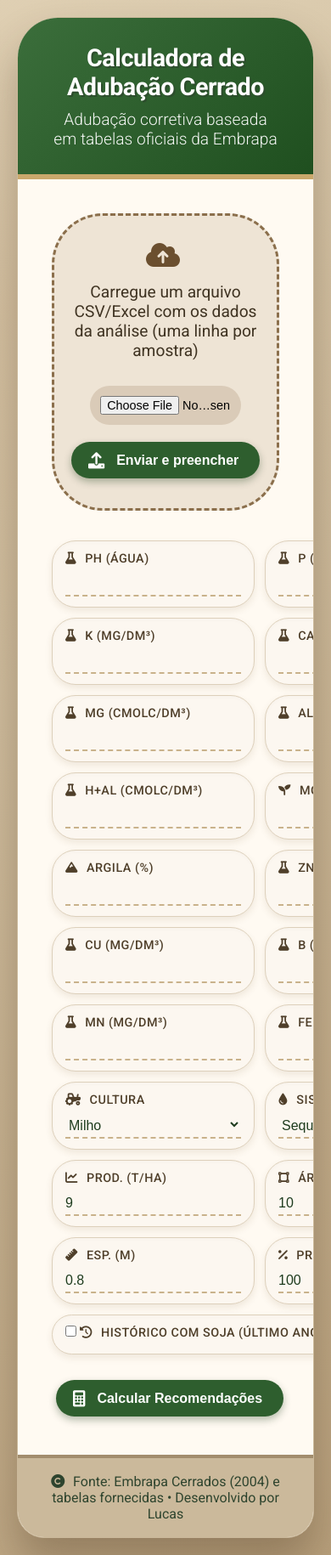
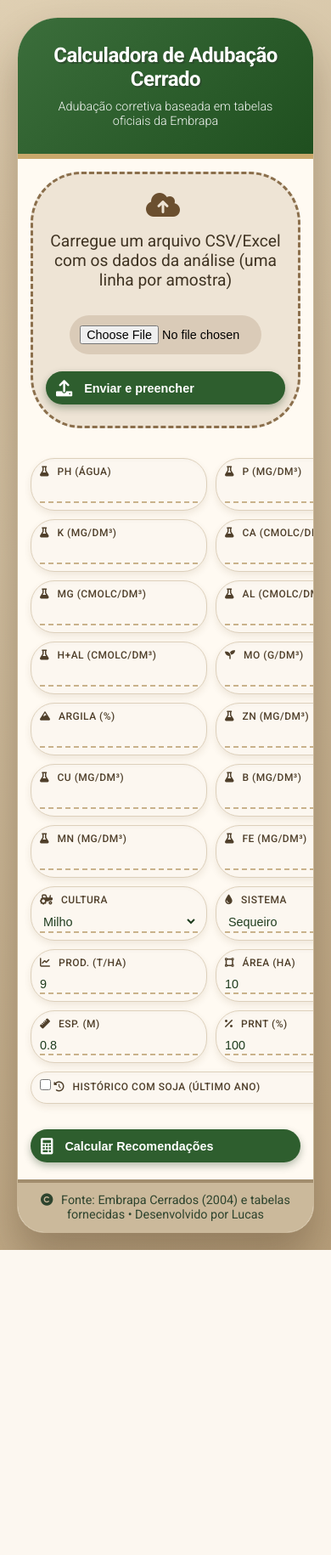
Before and after one commit to Lucazvfx/calculadora-adubacao-cerrado, a Flask app: page / in a window 390 px wide. Shown: the whole page at 85% size. After the commit the page ends 1471 px from the top, so only its background shows below. Run offline with Flask 2, Linux system fonts and the light colour scheme.

Commit message:
index responsivo

```diff
--- a/templates/index.html
+++ b/templates/index.html
@@ -245,43 +245,98 @@
         .fa, .fas, .far { margin-right: 6px; }
 
         /* Melhorias para mobile */
-        @media (max-width: 700px) {
-            header h1 { font-size: 1.8rem; }
-            header .icon-leaf, header .icon-tractor { display: none; }
-        }
-        @media (max-width: 500px) {
-            .grid {
-                grid-template-columns: 1fr;
-                gap: 12px;
-            }
-            .btn {
-                padding: 12px 20px;
-                font-size: 1rem;
-                width: 100%;
-            }
-            .upload-area button {
-                width: 100%;
-                margin: 5px 0;
-            }
-            th, td {
-                padding: 8px 4px;
-                font-size: 0.85rem;
-            }
-            .upload-area input[type="file"] {
-                width: 100%;
-                padding: 12px;
-                font-size: 0.9rem;
-            }
-            .secao h2 {
-                font-size: 1.4rem;
-            }
-        }
-
-        /* Tabelas com rolagem horizontal */
         .table-responsive {
             overflow-x: auto;
             -webkit-overflow-scrolling: touch;
             margin-bottom: 1rem;
+        }
+
+        @media (max-width: 700px) {
+            header h1 { font-size: 1.8rem; }
+            header .icon-leaf, header .icon-tractor { display: none; }
+            .content { padding: 20px; }
+        }
+
+        @media (max-width: 500px) {
+            .grid {
+                grid-template-columns: 1fr;
+                gap: 10px;
+            }
+            .form-group {
+                padding: 10px 12px;
+            }
+            .form-group label {
+                font-size: 0.8rem;
+            }
+            .form-group input, .form-group select {
+                font-size: 0.95rem;
+                padding: 6px 0 2px;
+            }
+            .btn {
+                padding: 12px 16px;
+                font-size: 1rem;
+                width: 100%;
+                margin: 5px 0;
+            }
+            .upload-area {
+                padding: 20px 15px;
+            }
+            .upload-area p {
+                font-size: 1rem;
+            }
+            .upload-area input[type="file"] {
+                width: 100%;
+                padding: 10px;
+                font-size: 0.9rem;
+            }
+            th, td {
+                padding: 8px 4px;
+                font-size: 0.8rem;
+            }
+            .secao {
+                padding: 15px;
+            }
+            .secao h2 {
+                font-size: 1.3rem;
+            }
+            .detalhe {
+                font-size: 0.8rem;
+                padding: 6px 12px;
+            }
+            .footer {
+                font-size: 0.9rem;
+                padding: 12px;
+            }
+        }
+
+        /* Para telas muito pequenas (menos de 400px) */
+        @media (max-width: 400px) {
+            header h1 {
+                font-size: 1.5rem;
+            }
+            header p {
+                font-size: 0.9rem;
+            }
+            .content {
+                padding: 15px;
+            }
+            .form-group {
+                padding: 8px 10px;
+            }
+            .form-group label {
+                font-size: 0.75rem;
+            }
+            .form-group input, .form-group select {
+                font-size: 0.9rem;
+            }
+            th, td {
+                padding: 6px 2px;
+                font-size: 0.7rem;
+            }
+            .btn {
+                padding: 10px 12px;
+                font-size: 0.9rem;
+            }
         }
     </style>
 </head>
```
Also changed, not shown: other parts of templates/index.html (+20 -19 lines).
